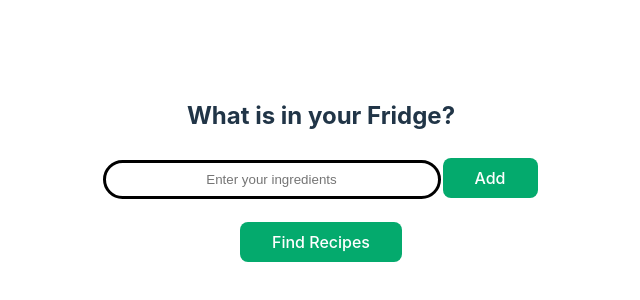
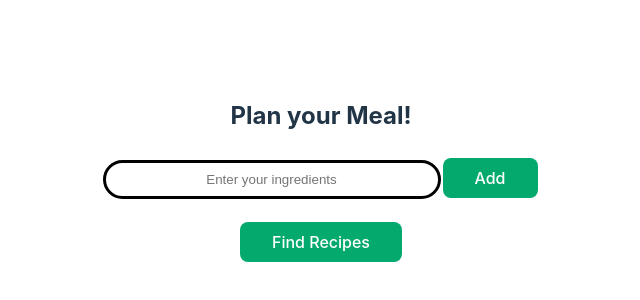
Before and after one commit to AlyssaMaeBaruc/FoodieFinds, a React (Vite) app in the folder client/: page / in a window 1280 px wide. Shown: the part 228-528 px from the top of the page, without its empty margins (319-959 px from the left). Built offline with nearby package versions, Linux system fonts and the light colour scheme.

Commit message:
progress: error message added

```diff
--- a/client/src/App.jsx
+++ b/client/src/App.jsx
@@ -56,15 +56,16 @@ const getRecipes = () => {
     }
     return response.json();
   })
-  // this is if the user places something that the database can not read
+  // placed an error for cases where the response could not be read or does not match the expected
   .then((response) => {
-    if (!response.isArray) {
-      throw new Error ("Invalid ingredient")
-    }
-    //there is no error at this point and can be set to  null
+    console.log(response);
+    if (!Array.isArray(response) || response.length === 0) {
+      throw new Error("Invalid Ingredient");
+};
+// else if it contains data that can be read then clear the error
   setRecipes(response);
   setError(null);
-})
+  })
   .catch((error) => {
     setError(error.message);
     console.error(error);
@@ -83,7 +84,7 @@ const getRecipes = () => {
 
   return (
     <>
-    <h2> What is in your Fridge? </h2>
+    <h2> Plan your Meal! </h2>
     <form>
     <input type="text" className= "search-bar" placeholder = "Enter your ingredients" value = {ingredientsInput} onChange = {handleChange} />
     <button onClick={(addNewIngredients)} className= "button"> Add </button>
```
